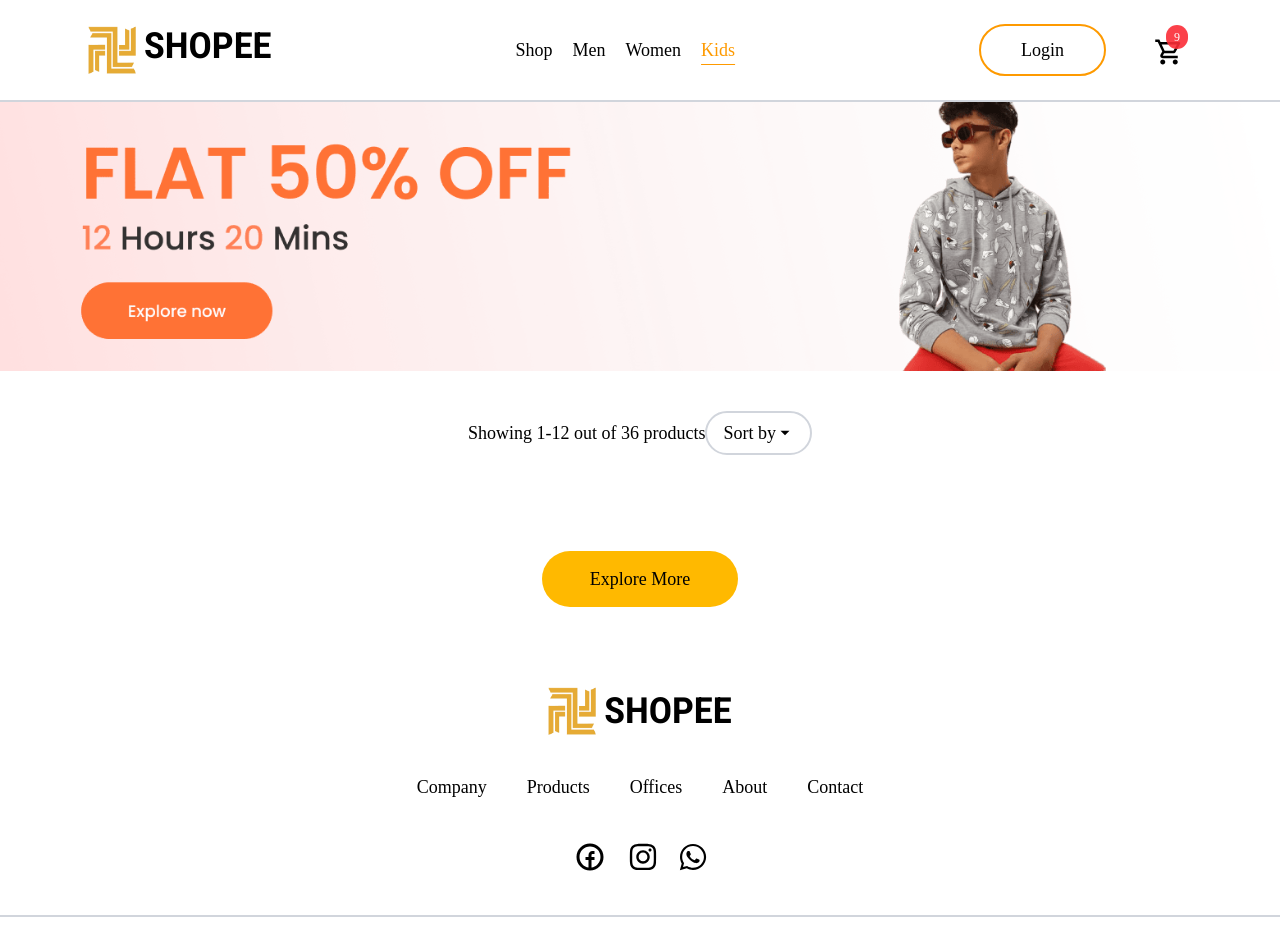
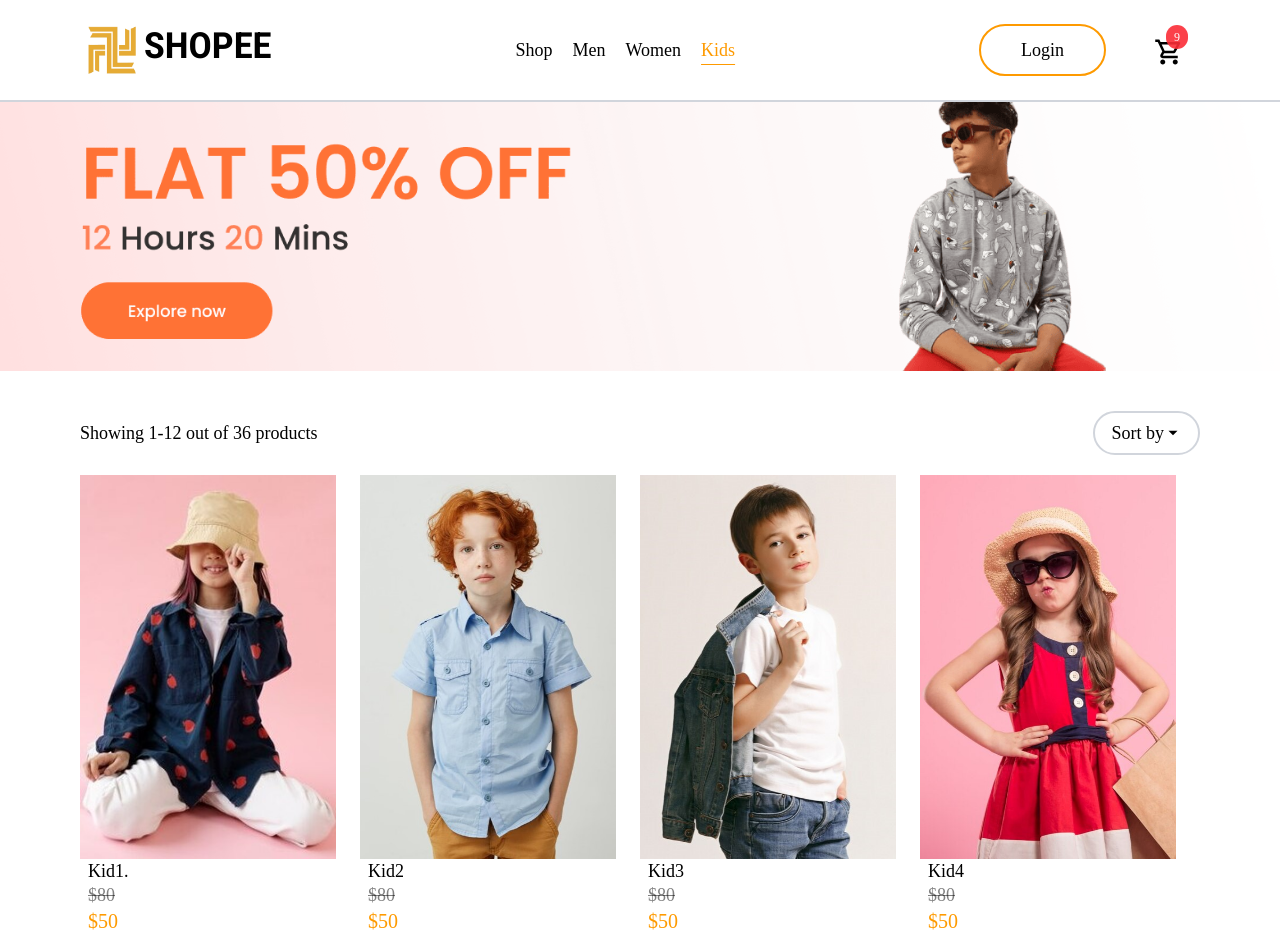
Before and after one commit to riyudev/E-Commerce-Website, a React (Vite) app: page /kids in a window 1280 px wide. Shown: the top 940 px of the page. Built offline with nearby package versions, Linux system fonts and the light colour scheme; a web font is replaced by a local one.

Commit message:
fixed issue in category

```diff
--- a/src/App.jsx
+++ b/src/App.jsx
@@ -40,15 +40,15 @@ function App() {
           <Route path="/" element={<Shop />} />
           <Route
             path="/mens"
-            element={<ShopCategory banner={MenBanner} category="men" />}
+            element={<ShopCategory banner={MenBanner} category="Men" />}
           />
           <Route
             path="/womens"
-            element={<ShopCategory banner={WomenBanner} category="women" />}
+            element={<ShopCategory banner={WomenBanner} category="Women" />}
           />
           <Route
             path="/kids"
-            element={<ShopCategory banner={KidBanner} category="kid" />}
+            element={<ShopCategory banner={KidBanner} category="Kid" />}
           />
           <Route path="/product/:productId" element={<Product />} />
           <Route path="/cart" element={<Cart />} />
```
